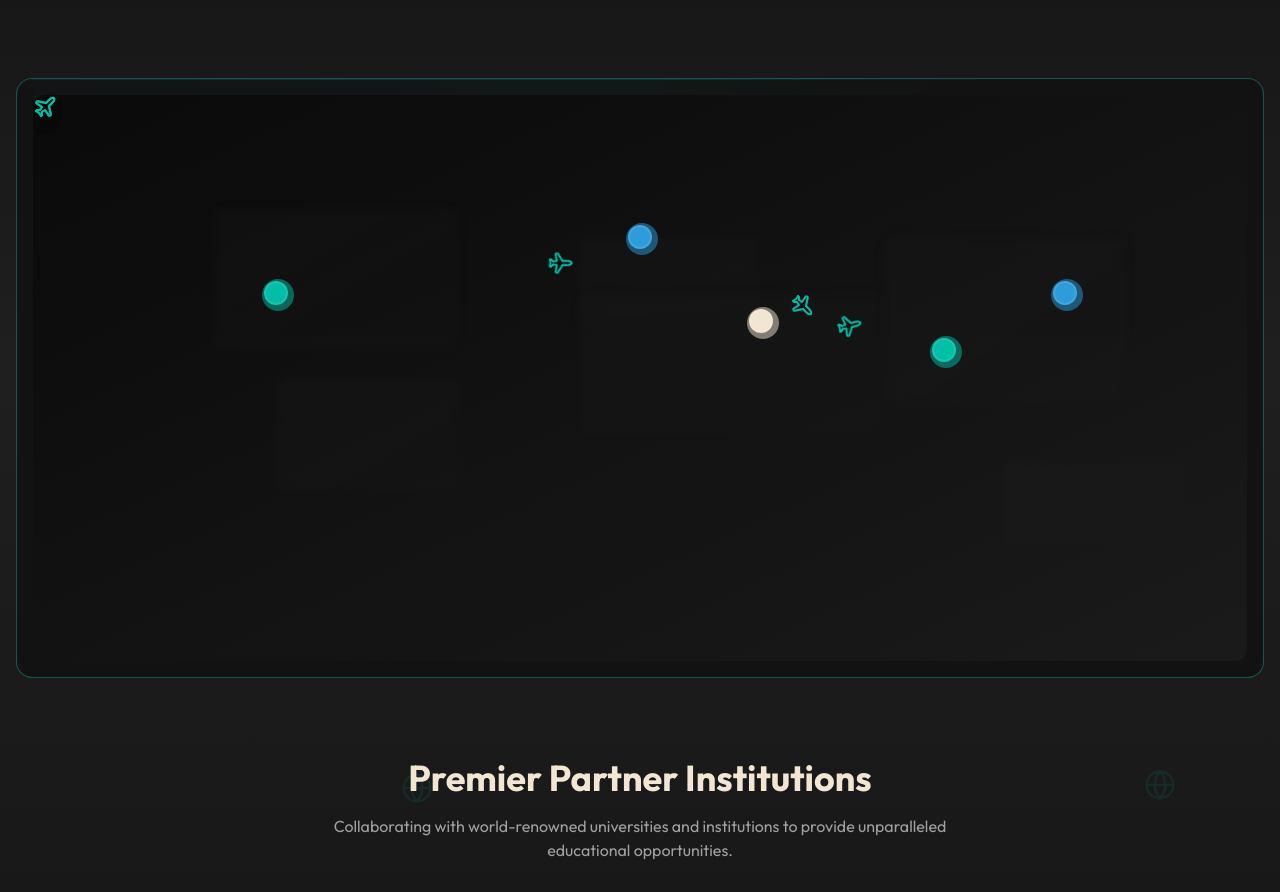
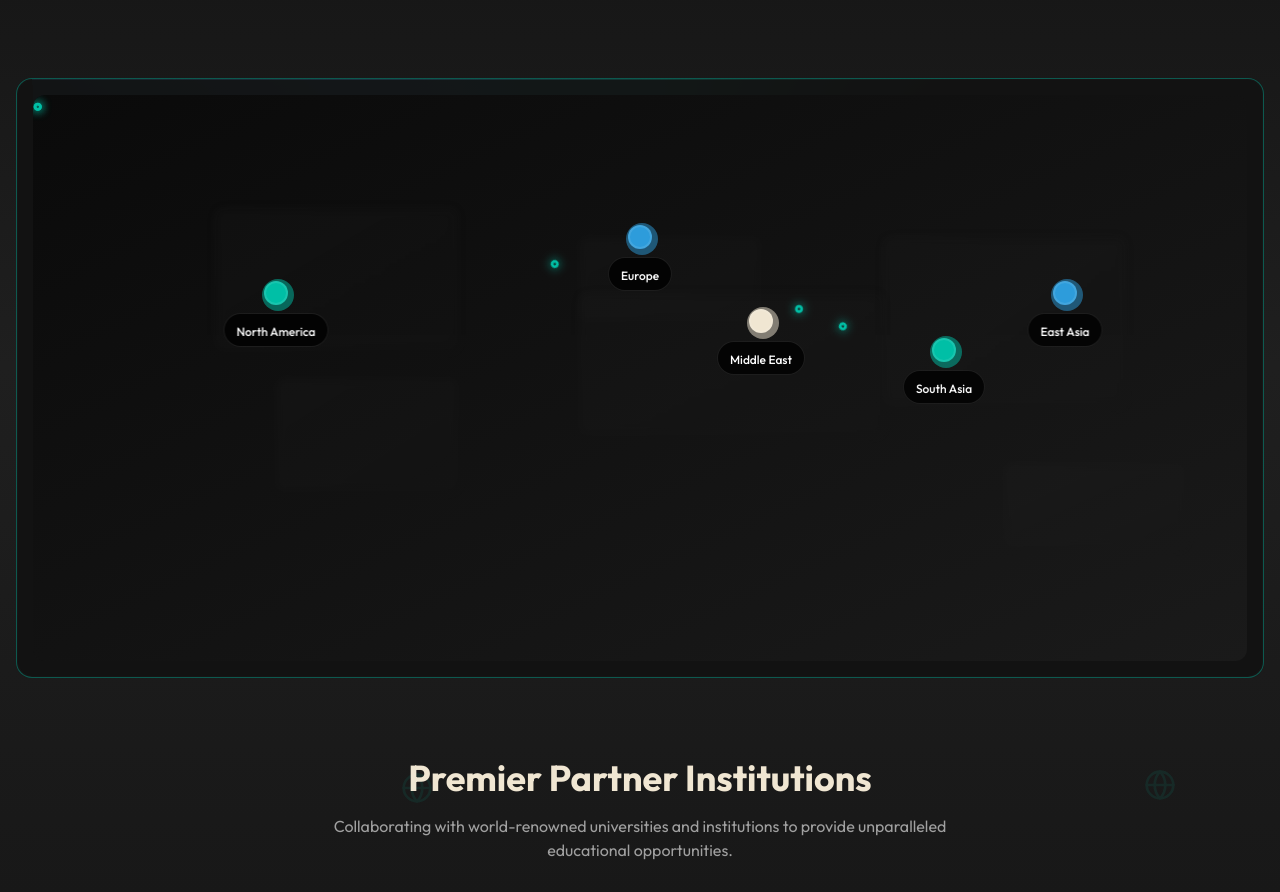
Before and after one commit to rahul-0000-code/ggs-global-web-elegance, a React (Vite) app: page /global in a window 1280 px wide. Shown: the part 908-1800 px from the top of the page. Built offline with nearby package versions, Linux system fonts and the light colour scheme.

Commit message:
Refactor Global Presence section
-   Replaced airplane animations with degree symbols.
-   Showed place names by default instead of on hover.

```diff
--- a/src/components/GlobalPresenceSection.tsx
+++ b/src/components/GlobalPresenceSection.tsx
@@ -1,6 +1,6 @@
 
 import { useEffect, useRef, useState } from "react";
-import { School, Plane, MapPin, Globe, Users, Building } from "lucide-react";
+import { School, MapPin, Globe, Users, Building } from "lucide-react";
 import { Card, CardContent } from "@/components/ui/card";
 
 const GlobalPresenceSection = () => {
@@ -221,20 +221,21 @@ const GlobalPresenceSection = () => {
                 </svg>
               ))}
 
-              {/* Animated Airplanes */}
+              {/* Animated Degree Symbols */}
               {isVisible && flightPaths.map((path, index) => (
                 <div
-                  key={`plane-${index}`}
-                  className="absolute pointer-events-none z-20"
+                  key={`degree-${index}`}
+                  className="absolute pointer-events-none z-20 text-[#00bfa6] text-2xl font-bold"
                   style={{
-                    animation: `flyPath${index} 8s infinite linear ${path.delay}s`
+                    animation: `flyPath${index} 8s infinite linear ${path.delay}s`,
+                    textShadow: '0 0 10px currentColor'
                   }}
                 >
-                  <Plane className="w-6 h-6 text-[#00bfa6] drop-shadow-lg" />
+                  °
                 </div>
               ))}
 
-              {/* Location Pins */}
+              {/* Location Pins with Default Visible Names */}
               {isVisible && locations.map((location, index) => (
                 <div
                   key={location.id}
@@ -262,7 +263,14 @@ const GlobalPresenceSection = () => {
                       ></div>
                     </div>
 
-                    {/* Enhanced Tooltip */}
+                    {/* Always Visible Region Name */}
+                    <div className="absolute top-full left-1/2 transform -translate-x-1/2 mt-2 whitespace-nowrap">
+                      <div className="bg-black/80 backdrop-blur-sm px-3 py-1 rounded-full border border-white/10">
+                        <span className="text-white text-xs font-medium">{location.region}</span>
+                      </div>
+                    </div>
+
+                    {/* Enhanced Tooltip on Hover */}
                     <div className={`absolute bottom-full left-1/2 transform -translate-x-1/2 mb-4 w-64 transition-all duration-300 ${
                       activeRegion === location.id ? 'opacity-100 visible translate-y-0' : 'opacity-0 invisible translate-y-2'
                     }`}>
@@ -327,7 +335,8 @@ const GlobalPresenceSection = () => {
         </div>
       </div>
 
-      <style jsx>{`
+      <style>
+        {`
           @keyframes pinAppear {
             0% {
               opacity: 0;
@@ -376,7 +385,8 @@ const GlobalPresenceSection = () => {
             0% { left: 75%; top: 45%; transform: rotate(-45deg); }
             100% { left: 60%; top: 40%; transform: rotate(-45deg); }
           }
-      `}</style>
+        `}
+      </style>
     </section>
   );
 };
```
Lines whose indentation alone changed are shown as unchanged.
